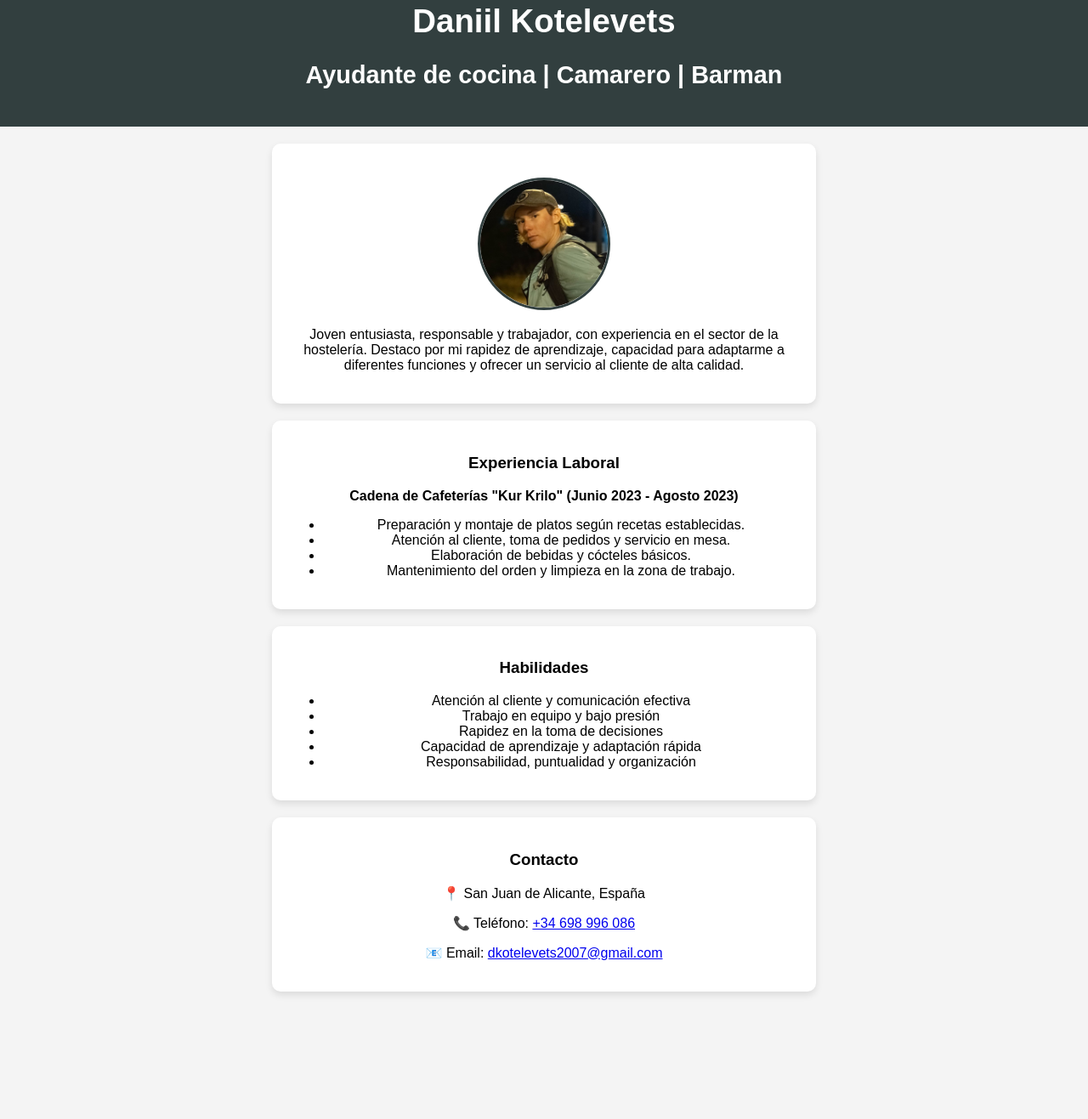
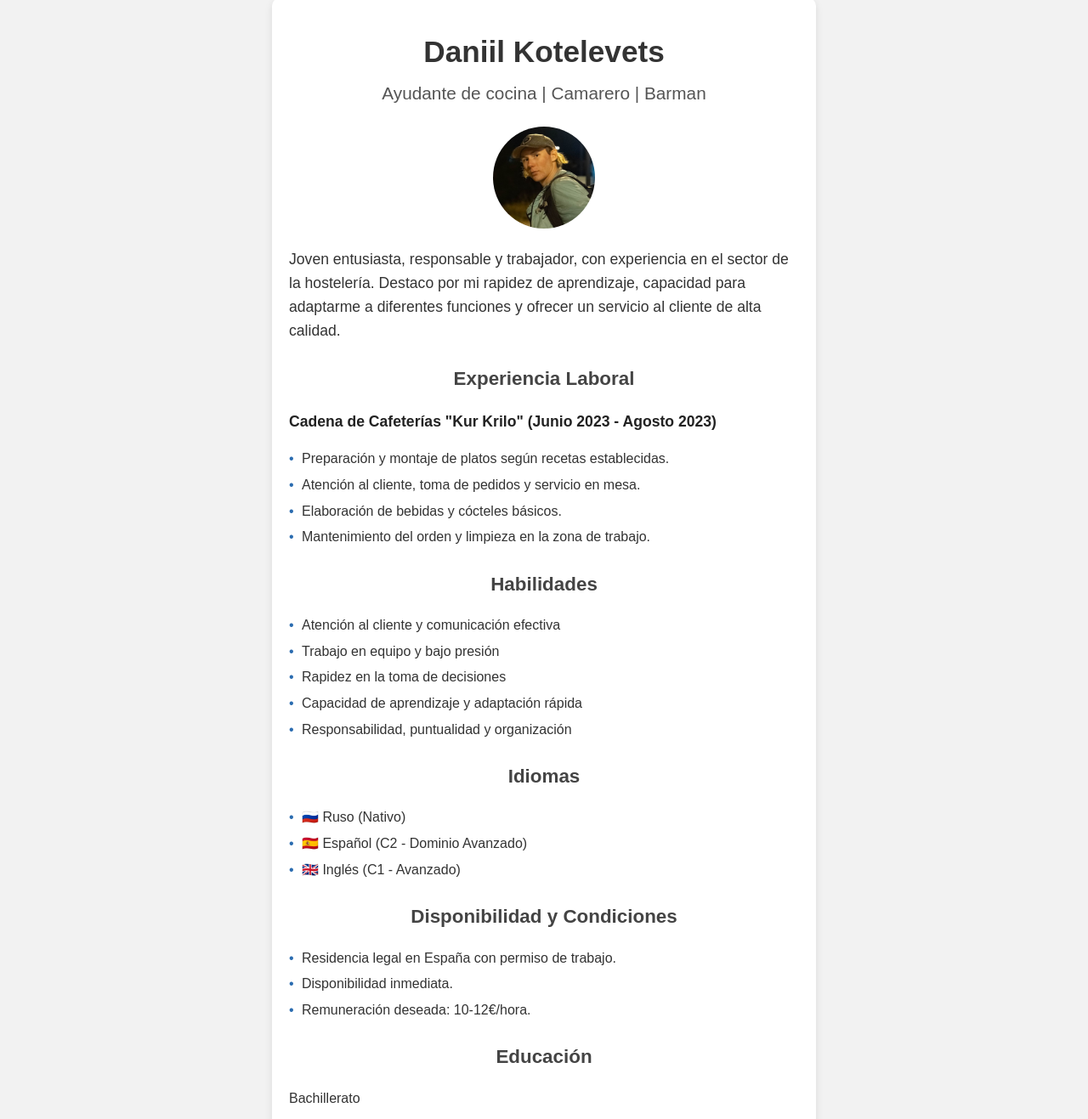
Before and after one commit to Daniil-igorrr/daniil-igorrr.github.io, a plain HTML site: page index.html in a window 1280 px wide. Shown: the part 43-1360 px from the top of the page at 85% size. Before the commit the page ends 1230 px from the top, so only its background shows below. Drawn offline with Linux system fonts and the light colour scheme.

Commit message:
full site change

```diff
--- a/assets/script.js
+++ b/assets/script.js
@@ -1,17 +1,3 @@
 document.addEventListener("DOMContentLoaded", () => {
-    const sections = document.querySelectorAll("section");
-
-    const revealSection = () => {
-        sections.forEach((section) => {
-            const rect = section.getBoundingClientRect();
-            if (rect.top < window.innerHeight * 0.85) {
-                section.style.animationDelay = "0.2s";
-                section.style.opacity = 1;
-                section.style.transform = "translateY(0)";
-            }
-        });
-    };
-
-    window.addEventListener("scroll", revealSection);
-    revealSection();
+    console.log("Сайт загружен!");
 });
--- a/assets/styles.css
+++ b/assets/styles.css
@@ -2,50 +2,85 @@ body {
     font-family: Arial, sans-serif;
     margin: 0;
     padding: 0;
-    background-color: #f4f4f4;
+    background-color: #f2f2f2; /* Светло-серый фон */
+    color: #333;
     text-align: center;
 }
 
-header {
-    background: #323f3f;
-    color: white;
+.container {
+    max-width: 600px;
+    margin: 40px auto;
     padding: 20px;
-    font-size: 1.2em;
+    background: white;
+    border-radius: 10px;
+    box-shadow: 0 4px 10px rgba(0, 0, 0, 0.1); /* Лёгкая тень */
+}
+
+header h1 {
+    font-size: 2.2em;
+    margin-bottom: 5px;
+}
+
+header h2 {
+    font-size: 1.3em;
+    font-weight: normal;
+    color: #555; /* Чуть темнее для контраста */
 }
 
 .profile-pic img {
-    width: 150px;
-    height: 150px;
+    width: 120px;
+    height: 120px;
     border-radius: 50%;
-    border: 3px solid #323f3f;
-    margin-top: 20px;
-    transition: transform 0.3s ease-in-out;
+    margin-top: 10px;
 }
 
-.profile-pic img:hover {
-    transform: scale(1.1);
+.intro {
+    font-size: 1.1em;
+    font-weight: 300;
+    line-height: 1.6;
 }
 
-section {
-    background: white;
-    margin: 20px auto;
-    padding: 20px;
-    width: 80%;
-    max-width: 600px;
-    box-shadow: 0 4px 8px rgba(0, 0, 0, 0.1);
-    border-radius: 10px;
-    opacity: 0;
-    transform: translateY(20px);
-    animation: fadeInUp 0.8s ease-out forwards;
+h3 {
+    font-size: 1.4em;
+    margin-top: 30px;
+    color: #444; /* Тёмно-серый заголовок */
 }
 
-@keyframes fadeInUp {
-    from {
-        opacity: 0;
-        transform: translateY(20px);
-    }
-    to {
-        opacity: 1;
-        transform: translateY(0);
-    }
+p, ul {
+    font-size: 1em;
+    line-height: 1.6;
+    text-align: left;
 }
+
+.highlight {
+    font-size: 1.1em;
+    font-weight: bold;
+    color: #222;
+}
+
+ul {
+    list-style: none;
+    padding: 0;
+}
+
+ul li {
+    margin: 5px 0;
+    padding-left: 15px;
+    position: relative;
+}
+
+ul li::before {
+    content: "•";
+    position: absolute;
+    left: 0;
+    color: #2b6cb0; /* Синий акцент */
+}
+
+a {
+    color: #2b6cb0;
+    text-decoration: none;
+}
+
+a:hover {
+    text-decoration: underline;
+}
--- a/index.html
+++ b/index.html
@@ -7,6 +7,8 @@
     <link rel="stylesheet" href="assets/styles.css">
 </head>
 <body>
+
+    <div class="container">
         <header>
             <h1>Daniil Kotelevets</h1>
             <h2>Ayudante de cocina | Camarero | Barman</h2>
@@ -16,7 +18,7 @@
             <div class="profile-pic">
                 <img src="assets/img/my_photo.jpg" alt="Foto de Daniil">
             </div>
-        <p>
+            <p class="intro">
                 Joven entusiasta, responsable y trabajador, con experiencia en el sector de la hostelería.
                 Destaco por mi rapidez de aprendizaje, capacidad para adaptarme a diferentes funciones y ofrecer
                 un servicio al cliente de alta calidad.
@@ -25,7 +27,7 @@
 
         <section id="experience">
             <h3>Experiencia Laboral</h3>
-        <p><strong>Cadena de Cafeterías "Kur Krilo" (Junio 2023 - Agosto 2023)</strong></p>
+            <p class="highlight"><strong>Cadena de Cafeterías "Kur Krilo" (Junio 2023 - Agosto 2023)</strong></p>
             <ul>
                 <li>Preparación y montaje de platos según recetas establecidas.</li>
                 <li>Atención al cliente, toma de pedidos y servicio en mesa.</li>
@@ -45,12 +47,36 @@
             </ul>
         </section>
 
+        <section id="languages">
+            <h3>Idiomas</h3>
+            <ul>
+                <li>🇷🇺 Ruso (Nativo)</li>
+                <li>🇪🇸 Español (C2 - Dominio Avanzado)</li>
+                <li>🇬🇧 Inglés (C1 - Avanzado)</li>
+            </ul>
+        </section>
+
+        <section id="conditions">
+            <h3>Disponibilidad y Condiciones</h3>
+            <ul>
+                <li>Residencia legal en España con permiso de trabajo.</li>
+                <li>Disponibilidad inmediata.</li>
+                <li>Remuneración deseada: 10-12€/hora.</li>
+            </ul>
+        </section>
+
+        <section id="education">
+            <h3>Educación</h3>
+            <p>Bachillerato</p>
+        </section>
+
         <section id="contact">
             <h3>Contacto</h3>
             <p>📍 San Juan de Alicante, España</p>
             <p>📞 Teléfono: <a href="tel:+34698996086">+34 698 996 086</a></p>
             <p>📧 Email: <a href="mailto:dkotelevets2007@gmail.com">dkotelevets2007@gmail.com</a></p>
         </section>
+    </div>
 
     <script src="assets/script.js"></script>
 </body>
```
Lines whose indentation alone changed are shown as unchanged.
